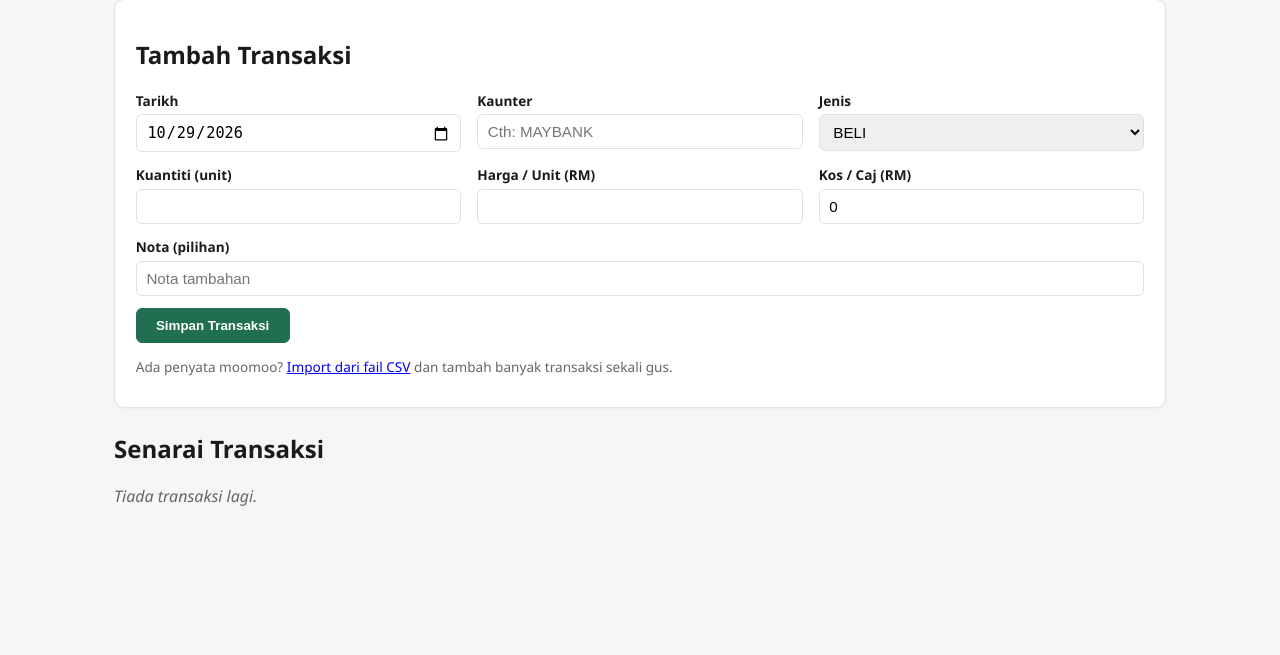
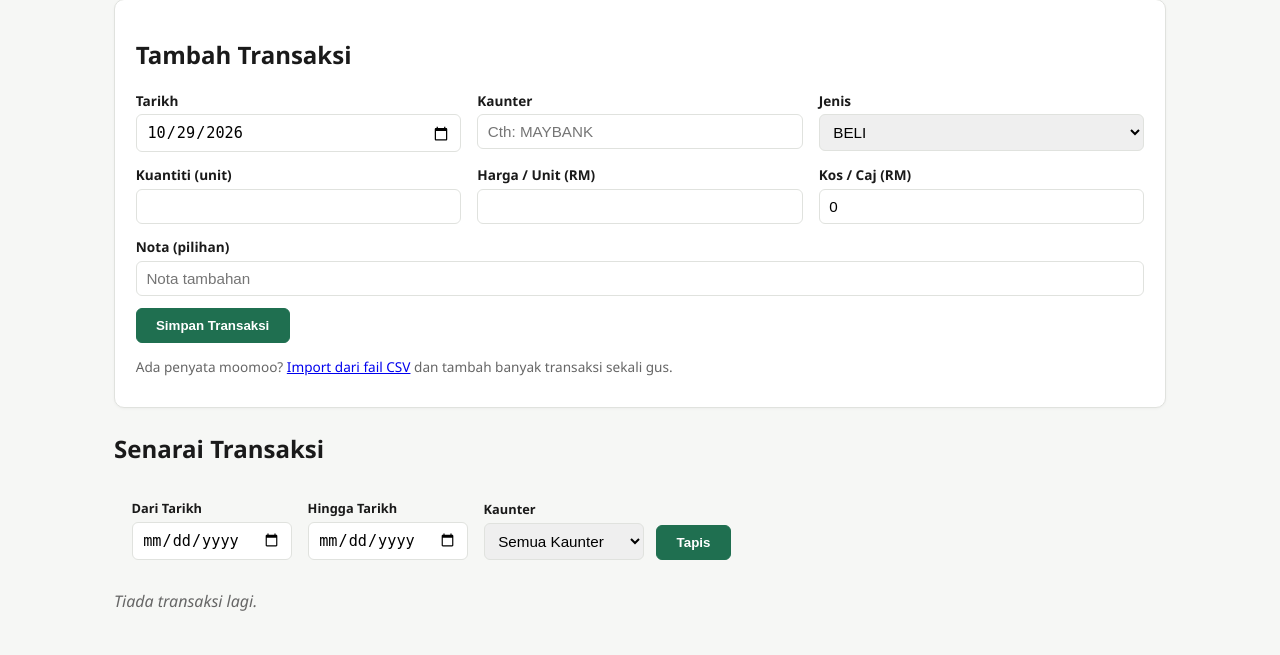
Before and after one commit to aswadinasir/SahamAku, a Flask app: page /transaksi in a window 1280 px wide. Shown: the part 145-800 px from the top of the page. Run offline with Flask 3, Linux system fonts and the light colour scheme; data that the repository does not hold is empty.

Commit message:
Tambah penapis tarikh (dari/hingga) dan kaunter di Senarai Transaksi
Borang GET dgn pilihan Dari Tarikh, Hingga Tarikh dan dropdown Kaunter
(auto-isi daripada kaunter sedia ada). Baki selepas & untung/rugi setiap
baris tetap dikira daripada sejarah penuh, hanya paparan jadual ditapis.

Co-Authored-By: Claude Sonnet 5 <noreply@anthropic.com>
Claude-Session: https://claude.ai/code/session_01HWjVVZ5dxEvmhiUJZNdjzQ

```diff
--- a/app.py
+++ b/app.py
@@ -82,13 +82,33 @@ def senarai_transaksi():
     db = get_db()
     transaksi = muat_semua_transaksi(db)
     ledger, _ = kira_ledger(transaksi)
-    ledger.sort(key=lambda t: (t["tarikh"], t["id"]), reverse=True)
+
+    senarai_kaunter = sorted({t["kaunter"] for t in transaksi})
+
+    f_dari = request.args.get("dari", "").strip()
+    f_hingga = request.args.get("hingga", "").strip()
+    f_kaunter = request.args.get("kaunter", "").strip().upper()
+
+    ledger_tapis = ledger
+    if f_dari:
+        ledger_tapis = [t for t in ledger_tapis if t["tarikh"] >= f_dari]
+    if f_hingga:
+        ledger_tapis = [t for t in ledger_tapis if t["tarikh"] <= f_hingga]
+    if f_kaunter:
+        ledger_tapis = [t for t in ledger_tapis if t["kaunter"] == f_kaunter]
+
+    ledger_tapis.sort(key=lambda t: (t["tarikh"], t["id"]), reverse=True)
     diimport = request.args.get("diimport", type=int)
     return render_template(
         "transaksi.html",
-        ledger=ledger,
+        ledger=ledger_tapis,
         hari_ini=date.today().isoformat(),
         diimport=diimport,
+        senarai_kaunter=senarai_kaunter,
+        f_dari=f_dari,
+        f_hingga=f_hingga,
+        f_kaunter=f_kaunter,
+        ada_tapisan=bool(f_dari or f_hingga or f_kaunter),
     )
 
 
--- a/static/style.css
+++ b/static/style.css
@@ -207,6 +207,20 @@ section.kad {
   margin-bottom: 1.5rem;
 }
 
+.borang-tapis {
+  padding: 0.9rem 1.1rem;
+  margin-bottom: 1rem;
+  flex-direction: row;
+  align-items: flex-end;
+  flex-wrap: wrap;
+}
+.borang-tapis .borang-baris {
+  align-items: flex-end;
+}
+.borang-tapis label {
+  font-size: 0.8rem;
+}
+
 .notis-jaya {
   background: #e4f5ea;
   color: #1c8a4c;
--- a/templates/transaksi.html
+++ b/templates/transaksi.html
@@ -46,6 +46,31 @@
 </section>
 
 <h2>Senarai Transaksi</h2>
+<form method="get" action="{{ url_for('senarai_transaksi') }}" class="borang borang-tapis">
+  <div class="borang-baris">
+    <label>Dari Tarikh
+      <input type="date" name="dari" value="{{ f_dari }}">
+    </label>
+    <label>Hingga Tarikh
+      <input type="date" name="hingga" value="{{ f_hingga }}">
+    </label>
+    <label>Kaunter
+      <select name="kaunter">
+        <option value="">Semua Kaunter</option>
+        {% for k in senarai_kaunter %}
+        <option value="{{ k }}" {{ "selected" if f_kaunter == k }}>{{ k }}</option>
+        {% endfor %}
+      </select>
+    </label>
+  </div>
+  <div class="borang-baris">
+    <button type="submit" class="btn btn-utama">Tapis</button>
+    {% if ada_tapisan %}
+    <a href="{{ url_for('senarai_transaksi') }}" class="btn">Kosongkan Tapisan</a>
+    {% endif %}
+  </div>
+</form>
+
 {% if ledger %}
 <table class="jadual">
   <thead>
@@ -91,6 +116,8 @@
   </tbody>
 </table>
 {% else %}
-<p class="kosong">Tiada transaksi lagi.</p>
+<p class="kosong">
+  {% if ada_tapisan %}Tiada transaksi sepadan dengan tapisan ini.{% else %}Tiada transaksi lagi.{% endif %}
+</p>
 {% endif %}
 {% endblock %}
```
